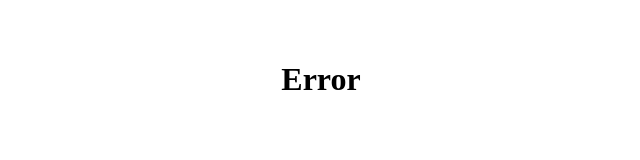
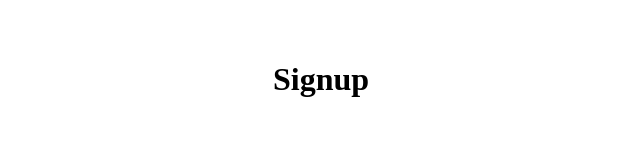
Before and after one commit to Ryan3389/language-translation-app, a React (Vite) app in the folder client/: page /signup in a window 1280 px wide. Before the commit this address had no page. Shown: the top 160 px of the page, without its empty margins (319-959 px from the left). Built offline with nearby package versions, Linux system fonts and the light colour scheme.

Commit message:
fixed typo

```diff
--- a/client/src/App.jsx
+++ b/client/src/App.jsx
@@ -36,7 +36,6 @@ const client = new ApolloClient({
 function App() {
   return (
     <ApolloProvider client={client}>
-      <Navbar />
       <Outlet />
     </ApolloProvider>
   )
--- a/client/src/main.jsx
+++ b/client/src/main.jsx
@@ -5,6 +5,7 @@ import { createBrowserRouter, RouterProvider } from 'react-router-dom';
 import App from './App'
 import HeroPage from "./pages/HeroPage";
 import LoginPage from "./pages/LoginPage";
+import SignupPage from "./pages/SignupPage";
 
 const router = createBrowserRouter([
   {
@@ -19,6 +20,10 @@ const router = createBrowserRouter([
       {
         path: '/login',
         element: <LoginPage />
+      },
+      {
+        path: '/signup',
+        element: <SignupPage />
       }
     ]
   }
--- /dev/null
+++ b/client/src/pages/SignupPage.jsx
@@ -0,0 +1,5 @@
+const SignupPage = () => {
+    return <h1>Signup</h1>
+}
+
+export default SignupPage
```
